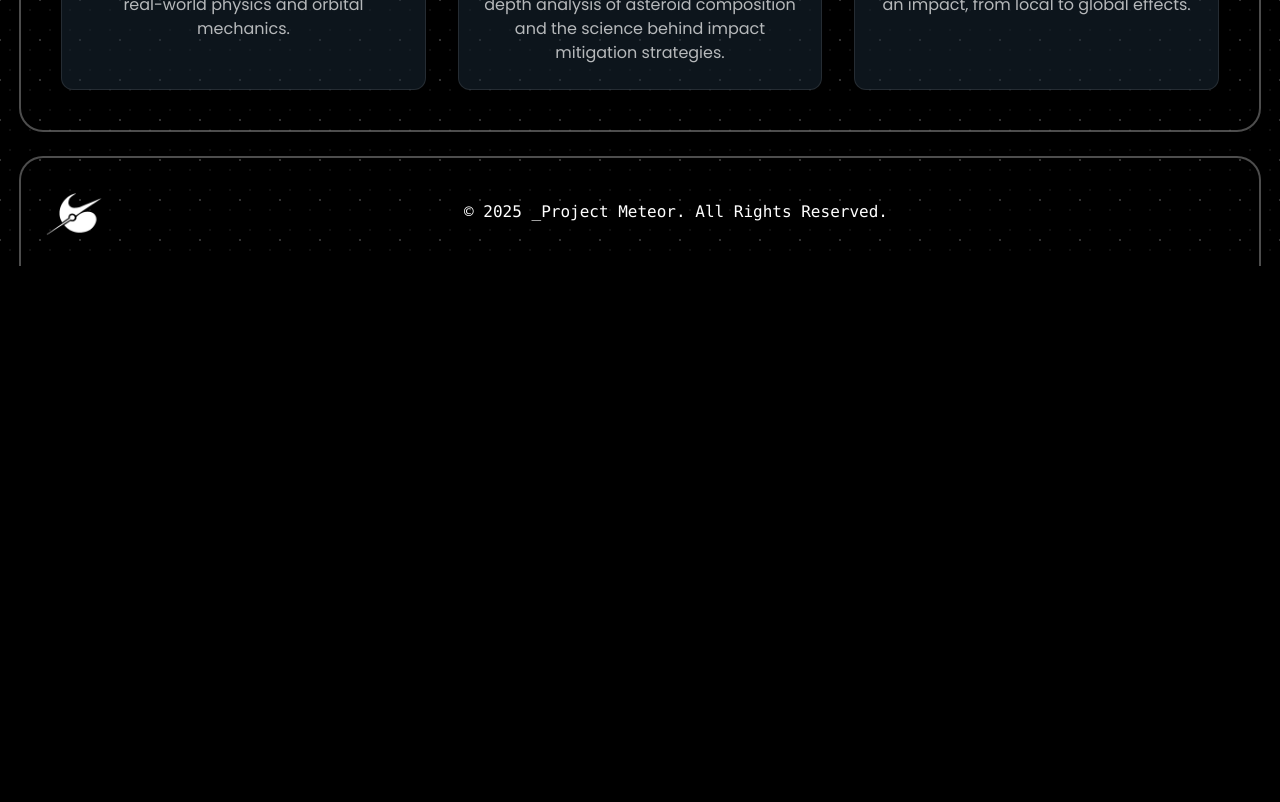
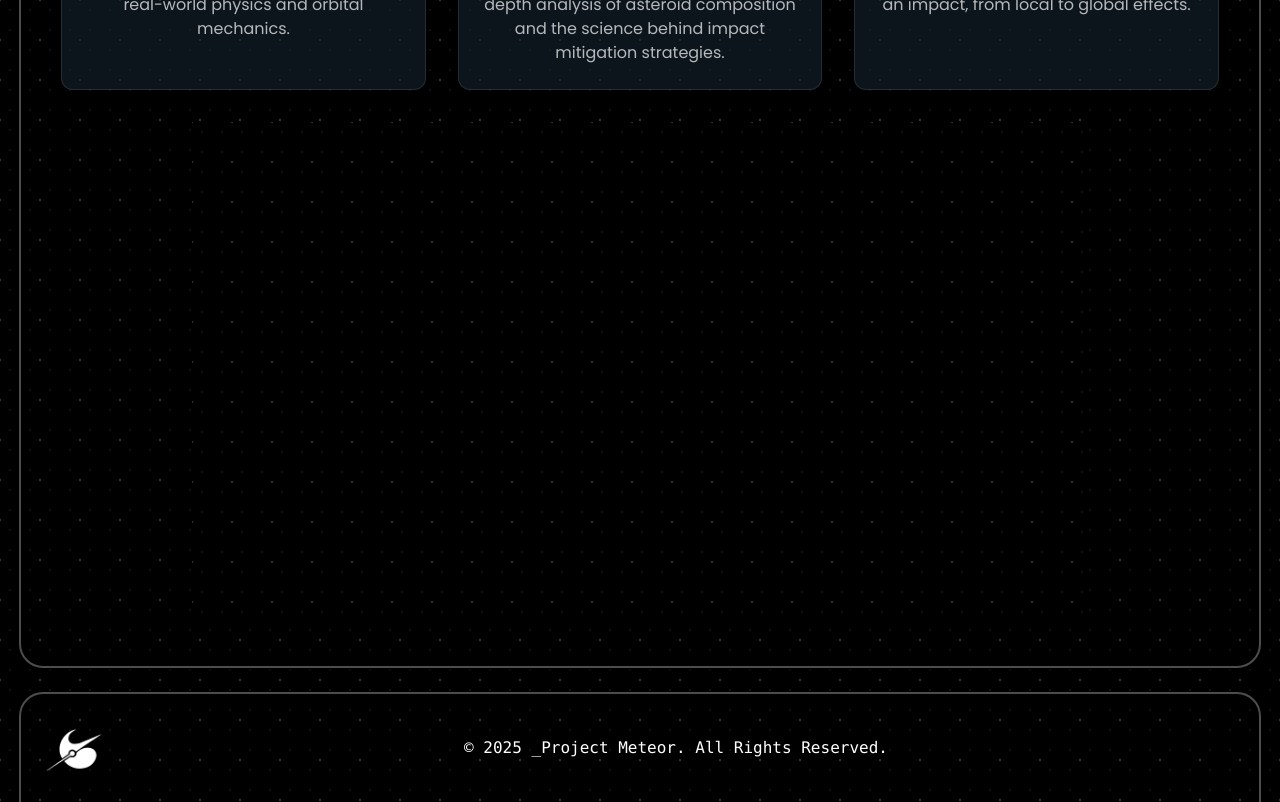
Before and after one commit to 7aman8/project-meteor, a React (Vite) app in the folder project meteor/: page / in a window 1280 px wide. Shown: the part 1520-2322 px from the top of the page. Before the commit the page ends 1786 px from the top, so only its background shows below. Built offline with nearby package versions, Linux system fonts and the light colour scheme.

Commit message:
Update Home.jsx

```diff
--- a/project meteor/src/Home.jsx
+++ b/project meteor/src/Home.jsx
@@ -11,6 +11,8 @@ import Venus from "/Venus.png"
 
 import Meteor from "/meteor.png"
 import Meteor2 from "/meteor2.png"
+
+import Vid from "../../showcase.mp4";
 
 // Icons
 import { Orbit, ShieldCheck, Globe2Icon, Rocket, Eye, Users, Menu, X, RocketIcon, Layers } from "lucide-react"
@@ -280,16 +282,16 @@ function App() {
       </div>
 
       {/* Video placeholder */}
-        {/* <div className="w-full flex justify-center mt-8">
+        <div className="w-full flex justify-center mt-8">
           <iframe
             className="w-full max-w-4xl aspect-video"
-            src="https://www.youtube.com/embed/tgbNymZ7vqY"
+            src={Vid}
             title="YouTube video"
             frameBorder="0"
             allow="accelerometer; autoplay; clipboard-write; encrypted-media; gyroscope; picture-in-picture"
             allowFullScreen
           ></iframe>
-        </div> */}
+        </div>
     </div>
 
     <Footer />
```
